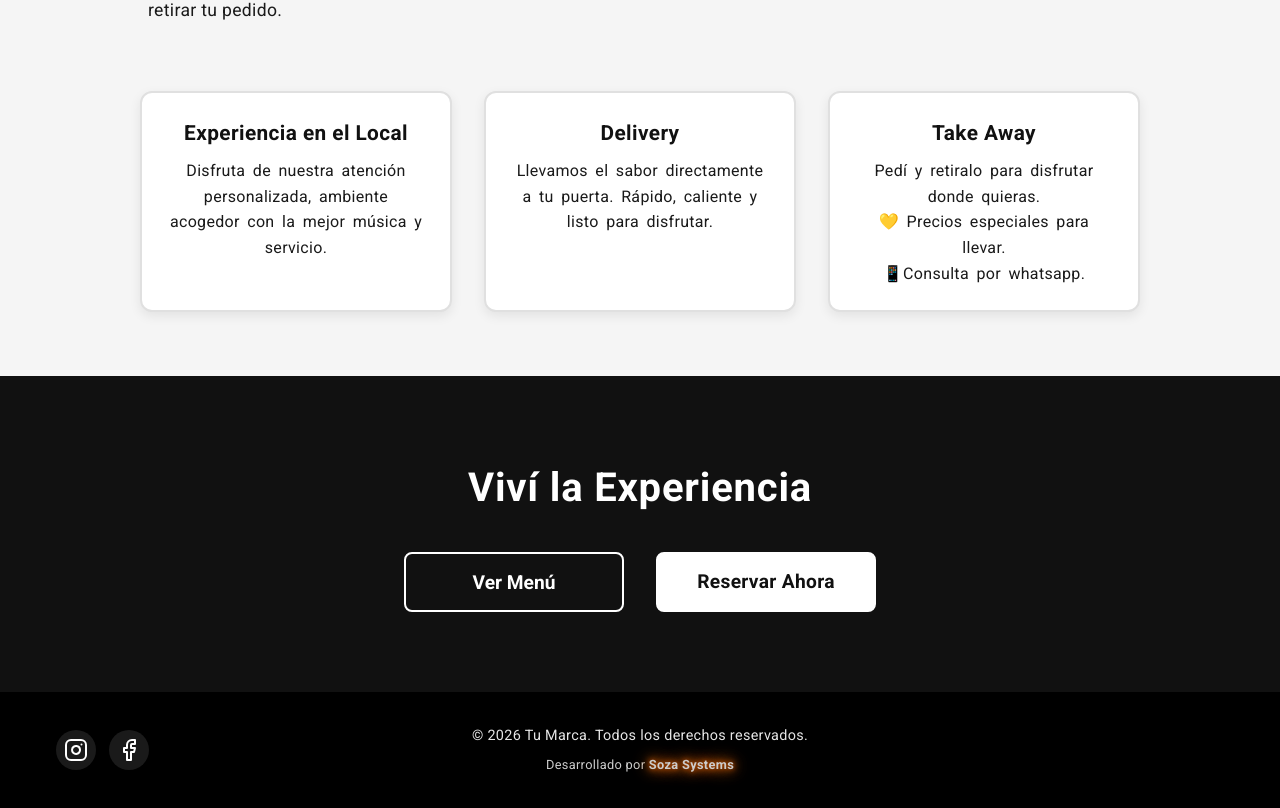
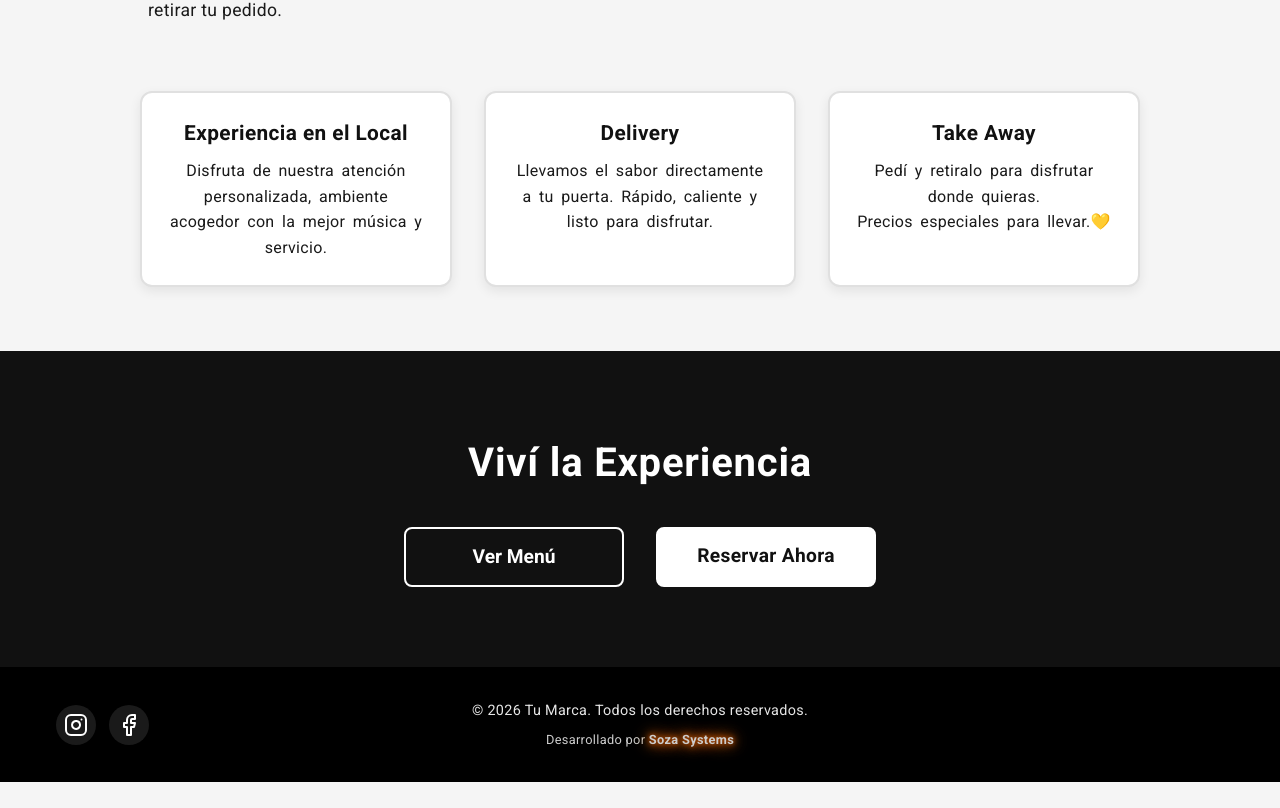
Before and after one commit to SozaSystems/template-restaurante, a React (Vite) app: page / in a window 1280 px wide. Shown: the part 1581-2389 px from the top of the page. After the commit the page ends 2363 px from the top, so only its background shows below. Built offline with nearby package versions, Linux system fonts and the light colour scheme.

Commit message:
feat: Implement the initial Home page component with hero, history, services, and call-to-action sections.

```diff
--- a/src/pages/Home/Home.jsx
+++ b/src/pages/Home/Home.jsx
@@ -40,7 +40,7 @@ const Home = () => {
                         Trabajamos cada día para mejorar la calidad y el disfrute de quienes nos eligen.
                         <br />
                         <br />
-                        Tu Marca. Sabor,&nbsp; momentos y ganas de volver. 🍽️❤️
+                        Tu Marca. Sabor, momentos y ganas de volver. 🍽️❤️
                     </p>
                 </div>
             </section>
@@ -67,9 +67,7 @@ const Home = () => {
                             <h3 className="dish-title">Take Away</h3>
                             <p>Pedí y retiralo para disfrutar donde quieras.
                                 <br />
-                                💛 Precios especiales para llevar.
-                                <br />
-                                📱Consulta por whatsapp.
+                                Precios especiales para llevar.💛
                             </p>
                         </div>
                     </div>
```
